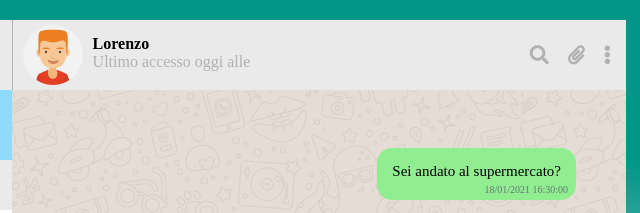
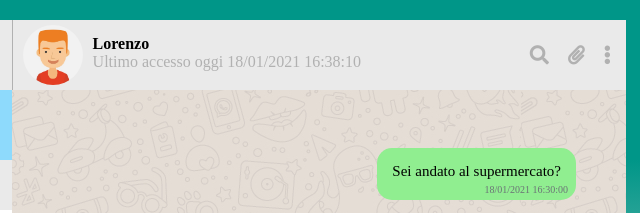
Before and after one commit to federico-chiello/js-html-css-boolzap, a plain HTML site: page index.html in a window 1280 px wide. Shown: the top 213 px of the page, 526-1166 px from the left. Drawn offline with nearby package versions, Linux system fonts and the light colour scheme.

Commit message:
aggiunta dell'ultimo accesso

```diff
--- a/index.html
+++ b/index.html
@@ -58,7 +58,7 @@
         <img :src="contacts[counter].avatar" alt="" class="left">
         <div class="user left" >
           <p><strong>{{ contacts[counter].name }}</strong></p>
-          <p>Ultimo accesso oggi alle</p>
+          <p>Ultimo accesso oggi {{ contacts[counter].messages[contacts[counter].messages.length - 1].date}}</p>
         </div>
         <div class="setting right">
           <i class="fas fa-search"></i>
```
